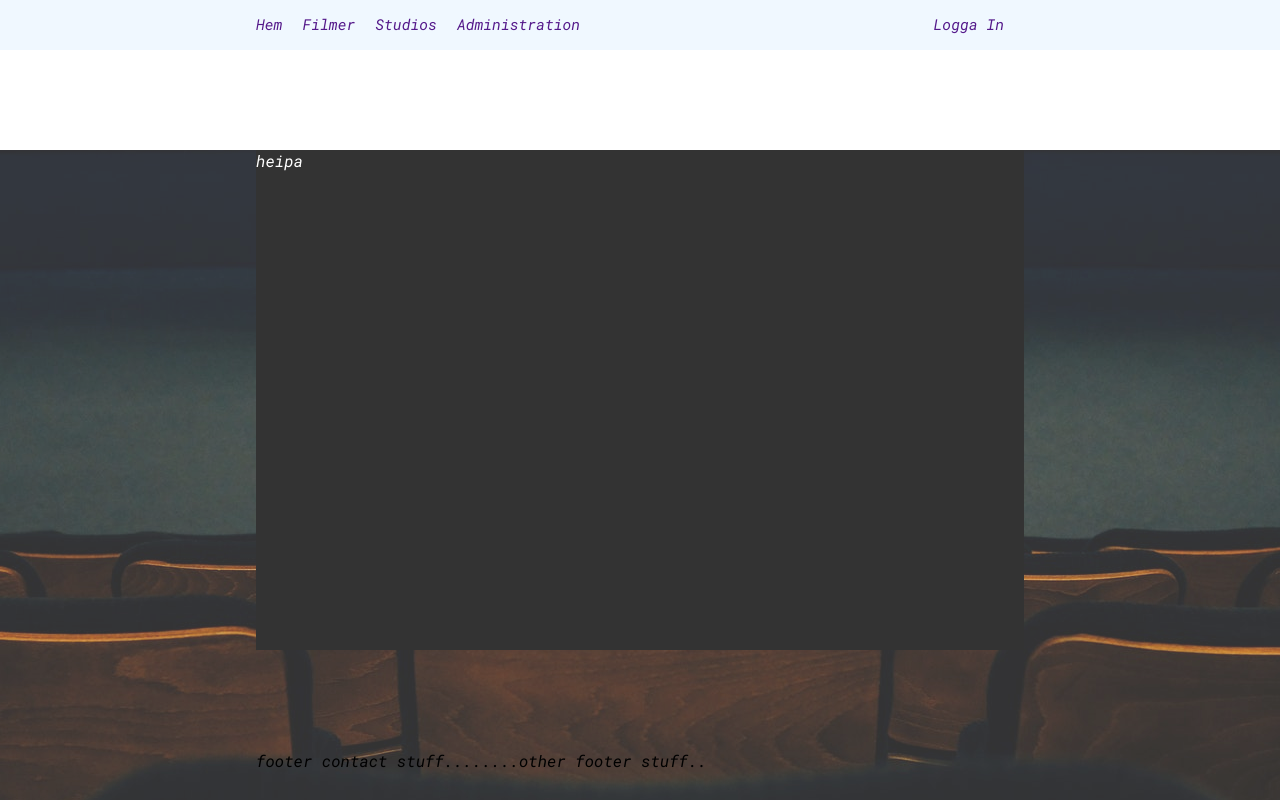
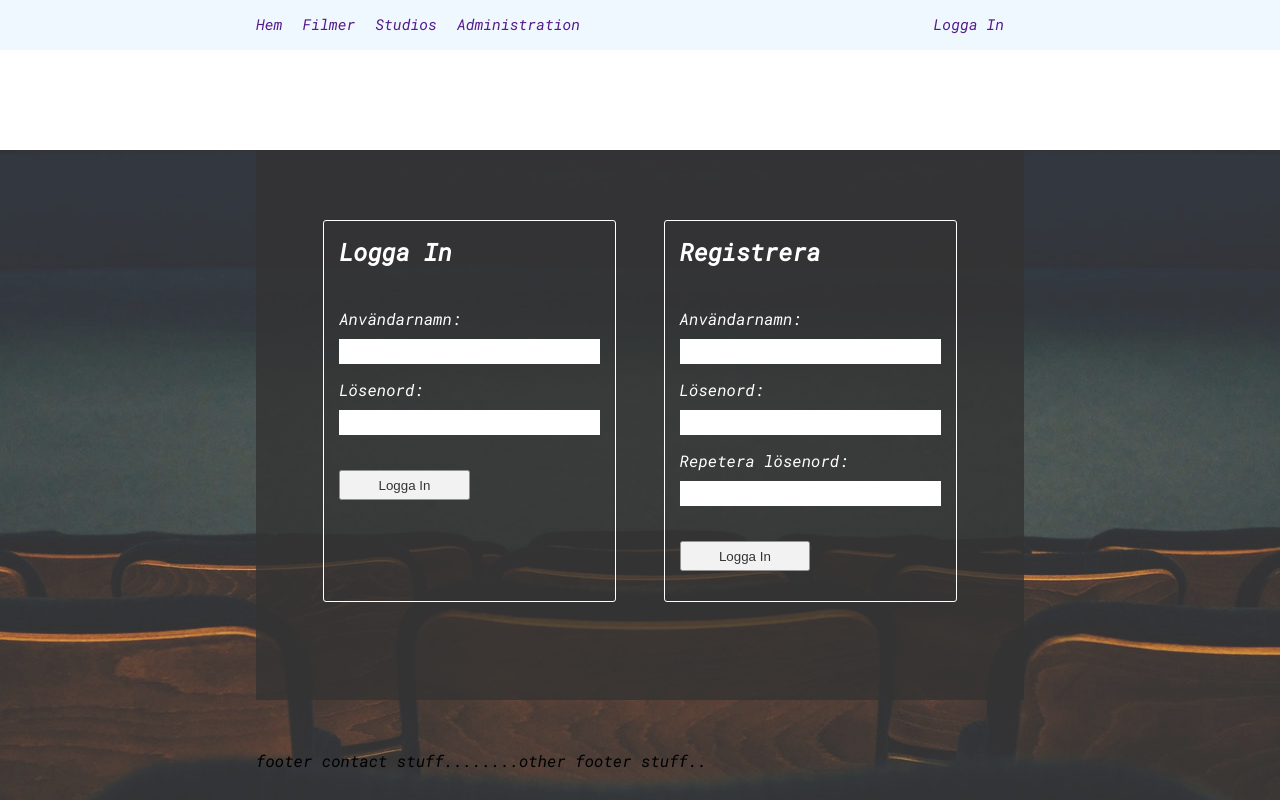
Before and after one commit to ErikSkinnari/SffFrontend, a plain HTML site: page studio.html in a window 1280 px wide. Drawn offline with Linux system fonts and the light colour scheme.

Commit message:
Login/register form

```diff
--- a/css/style.css
+++ b/css/style.css
@@ -1,12 +1,10 @@
-:root {
+* {
     padding: 0;
     margin: 0;
 }
 
 body, html {
     font-family: 'Roboto Mono', monospace;
-    margin: 0;
-    padding: 0;
 }
 
 .main-container {
@@ -103,8 +101,53 @@ body, html {
 
 #login-form {
     margin-top: 100px;
+    padding-top: 50px;
     color: white;
     width: 100%;
     height: 500px;
-    background-color: black;
+    background-color: rgba(0, 0, 0, 0.8);
 }
+
+.login-register {
+    padding: 20px;
+    display: flex;
+    justify-content: space-evenly;
+}
+
+.login, .register {
+    align-items: center;
+    /* background-color: brown; */
+    width: 40%;
+    border: solid 1px white;
+    border-radius: 3px;
+}
+
+.login-title {
+    padding: 15px;
+}
+
+.forms {
+    width: calc(100% - 30px);
+    margin-top: 10px;
+    padding: 15px;
+}
+
+.form-item {
+    width: 100%;
+    margin-bottom: 15px;
+}
+
+.submit-button {
+    margin-top: 20px;
+    width: 50%;
+    height: 30px;
+
+}
+
+.input-field {
+    width: 100%;
+    height: 25px;
+    margin-top: 10px;
+    border: none;
+
+}
--- a/studio.html
+++ b/studio.html
@@ -30,7 +30,53 @@
 
 
             <div id="studio-content" class="content">
-                    <div id="login-form">heipa</div>
+                    <div id="login-form">
+                        <div class="login-register">
+
+                            <div class="login">
+
+                                <h2 class="login-title">Logga In</h2>
+                                <form class="forms">
+                                    <div class="form-item">
+                                        <label for="name">Användarnamn:</label><br>
+                                        <input class="input-field" type="text" id="name" name="name">
+                                    </div>
+                                    <div class="form-item">
+                                        <label for="phonenumber">Lösenord:</label><br>
+                                        <input class="input-field" type="text" id="phonenumber" name="phonenumber">
+                                    </div>
+
+                                    <div class="form-item">
+                                        <input class="submit-button" type="submit" name="submit" value="Logga In">
+                                    </div>
+                                </form>
+                            </div>
+
+                            <div class="register">
+
+                                <h2 class="login-title">Registrera</h2>
+                                <form class="forms">
+                                    <div class="form-item">
+                                        <label for="name">Användarnamn:</label><br>
+                                        <input class="input-field" type="text" id="name" name="name">
+                                    </div>
+                                    <div class="form-item">
+                                        <label for="phonenumber">Lösenord:</label><br>
+                                        <input class="input-field" type="text" id="phonenumber" name="phonenumber">
+                                    </div>
+
+                                    <div class="form-item">
+                                        <label for="phonenumber">Repetera lösenord:</label><br>
+                                        <input class="input-field" type="text" id="phonenumber" name="phonenumber">
+                                    </div>
+
+                                    <div class="form-item">
+                                        <input class="submit-button" type="submit" name="submit" value="Logga In">
+                                    </div>
+                                </form>
+                            </div>
+                        </div>
+                    </div>
             </div>
 
 
```
